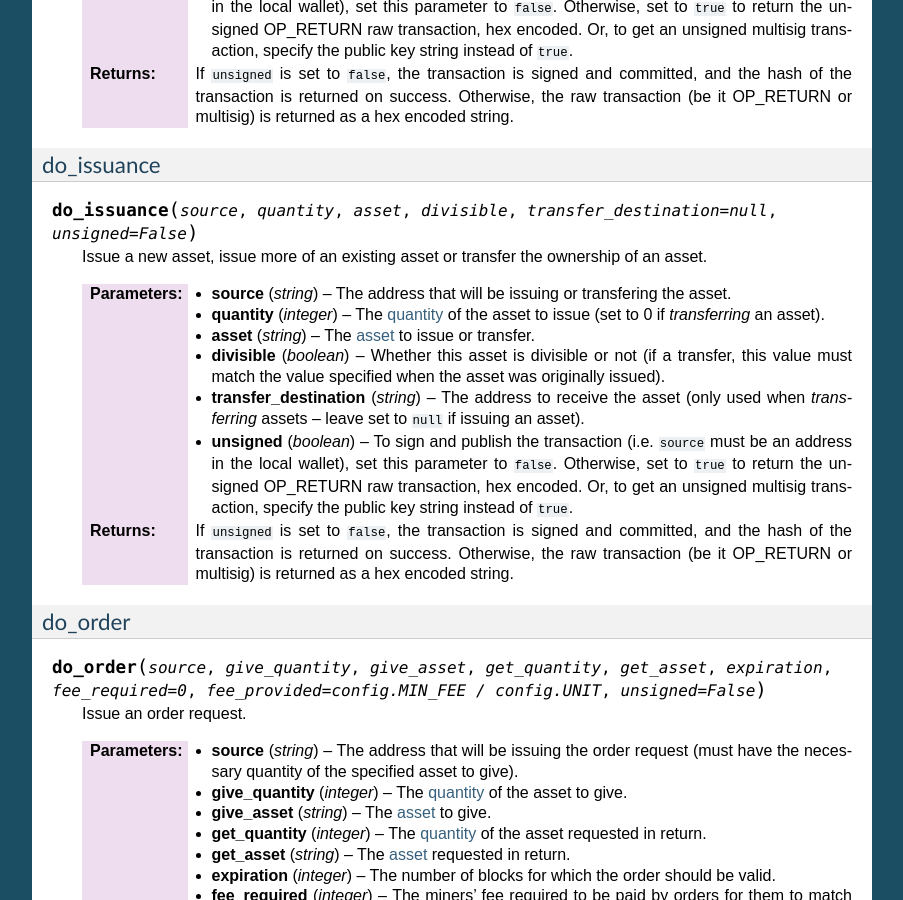
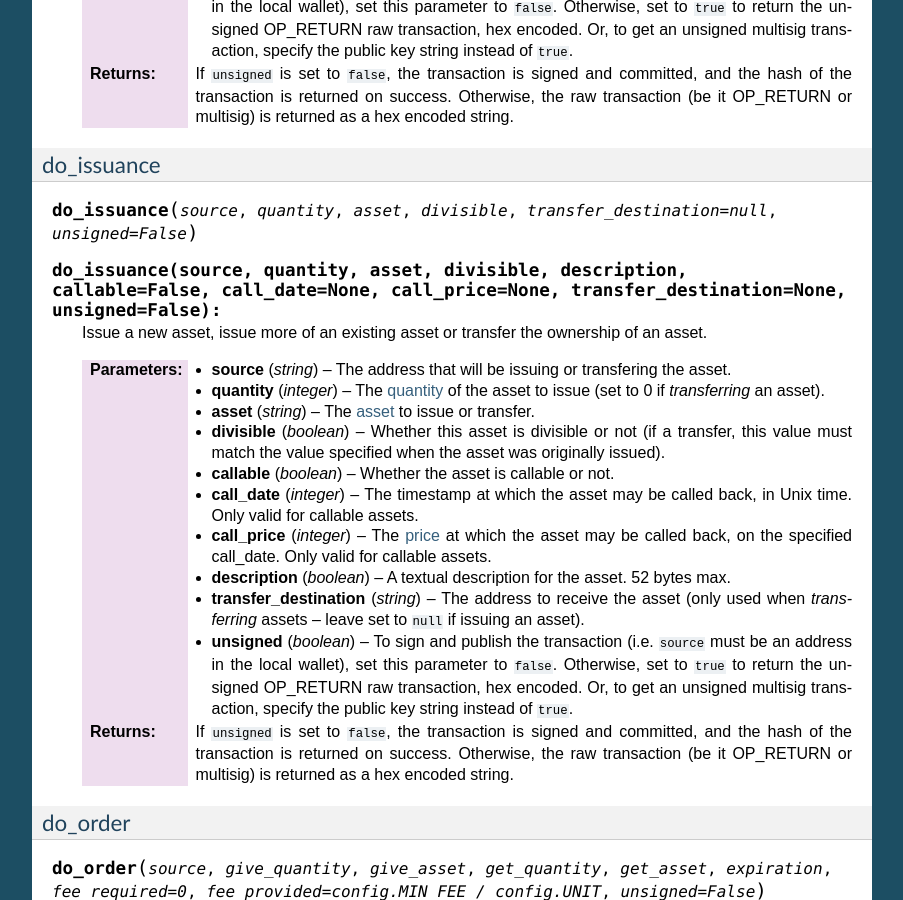
Before and after one commit to CounterpartyXCP/counterparty-core, a Sphinx documentation site: the page built from docs/API.rst, in a window 1280 px wide and 900 px high, scrolled down 12710 px. Shown: the whole window, without its empty margins (198-1101 px from the left). Built offline with Sphinx 7.4.7, drawn with Linux system fonts in a browser that asks for light colours.

Commit message:
updated docs and api code for callable assets, and asset descriptions

```diff
--- a/docs/API.rst
+++ b/docs/API.rst
@@ -574,6 +574,7 @@ do_issuance
 ^^^^^^^^^^^^^^
 
 .. py:function:: do_issuance(source, quantity, asset, divisible, transfer_destination=null, unsigned=False)
+.. py:function:: do_issuance(source, quantity, asset, divisible, description, callable=False, call_date=None, call_price=None, transfer_destination=None, unsigned=False):
 
    Issue a new asset, issue more of an existing asset or transfer the ownership of an asset.
 
@@ -581,6 +582,10 @@ do_issuance
    :param integer quantity: The :ref:`quantity <amounts>` of the asset to issue (set to 0 if *transferring* an asset).
    :param string asset: The :ref:`asset <assets>` to issue or transfer.
    :param boolean divisible: Whether this asset is divisible or not (if a transfer, this value must match the value specified when the asset was originally issued).
+   :param boolean callable: Whether the asset is callable or not.
+   :param integer call_date: The timestamp at which the asset may be called back, in Unix time. Only valid for callable assets.
+   :param integer call_price: The :ref:`price <amounts>` at which the asset may be called back, on the specified call_date. Only valid for callable assets.
+   :param boolean description: A textual description for the asset. 52 bytes max.
    :param string transfer_destination: The address to receive the asset (only used when *transferring* assets -- leave set to ``null`` if issuing an asset).
    :param boolean unsigned: To sign and publish the transaction (i.e. ``source`` must be an address in the local wallet), set this parameter to ``false``. Otherwise, set to ``true`` to return the unsigned OP_RETURN raw transaction, hex encoded. Or, to get an unsigned multisig transaction, specify the public key string instead of ``true``.
    :return: If ``unsigned`` is set to ``false``, the transaction is signed and committed, and the hash of the transaction is returned on success. Otherwise, the raw transaction (be it OP_RETURN or multisig) is returned as a hex encoded string.
```
Also changed, not shown: 1 other file.
